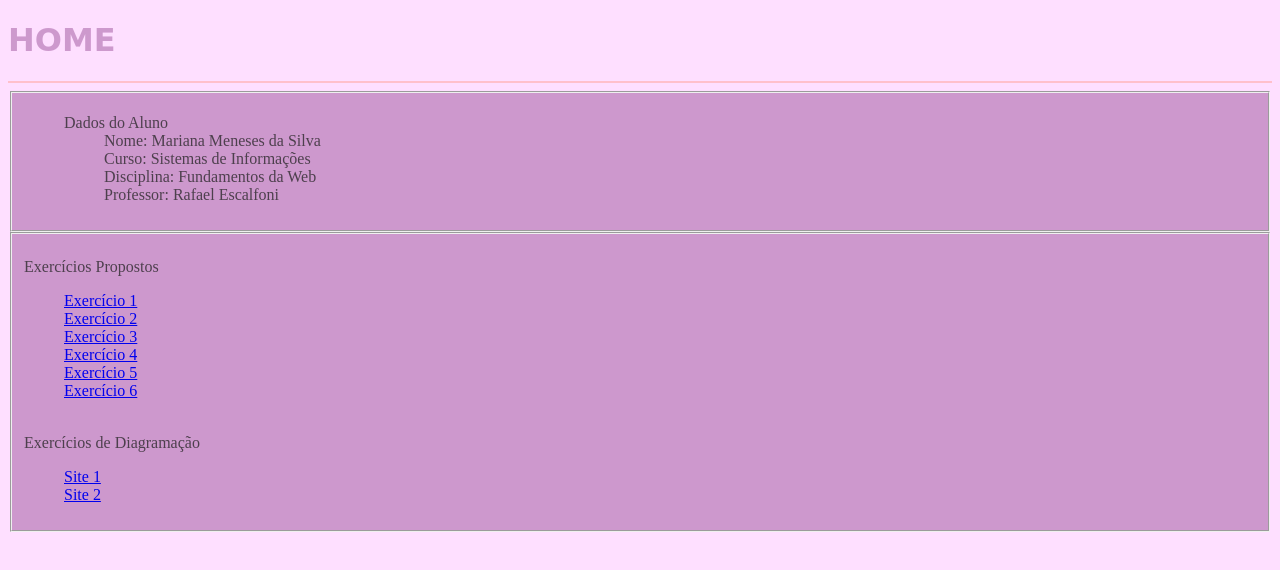
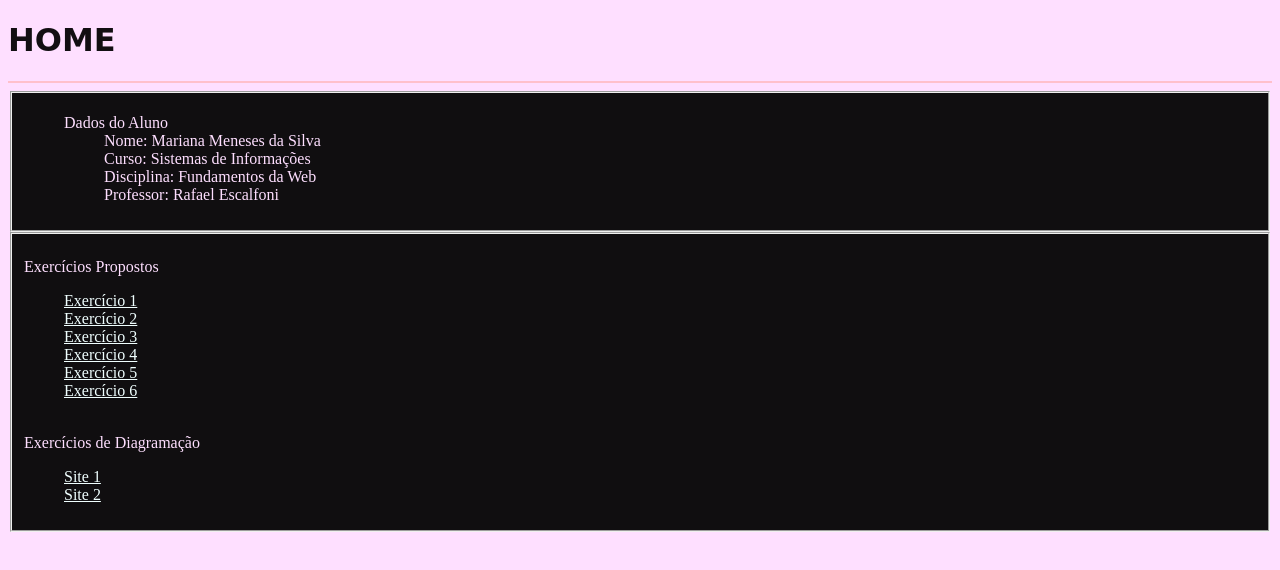
Before and after one commit to marianameneses/Marianameneses.github.io, a plain HTML site: page index.html in a window 1280 px wide. Drawn offline with Linux system fonts and the light colour scheme.

Commit message:
Update style.css

```diff
--- a/style.css
+++ b/style.css
@@ -3,13 +3,18 @@ html,body{
 }
 h1{
     font-family: cursive;
-    color: rgba(202, 148, 202, 0.938);
+    color: rgba(2, 0, 2, 0.938);
 }
 li{
     display: grid;
     display: flex;
+    color: rgb(254, 223, 255);
 }
 fieldset{
     color: rgba(68, 58, 68, 0.938);;
-    background-color: rgba(202, 148, 202, 0.938);
+    background-color: rgba(0, 0, 0, 0.938);
 }
+a{
+    color: azure;
+
+}
```
